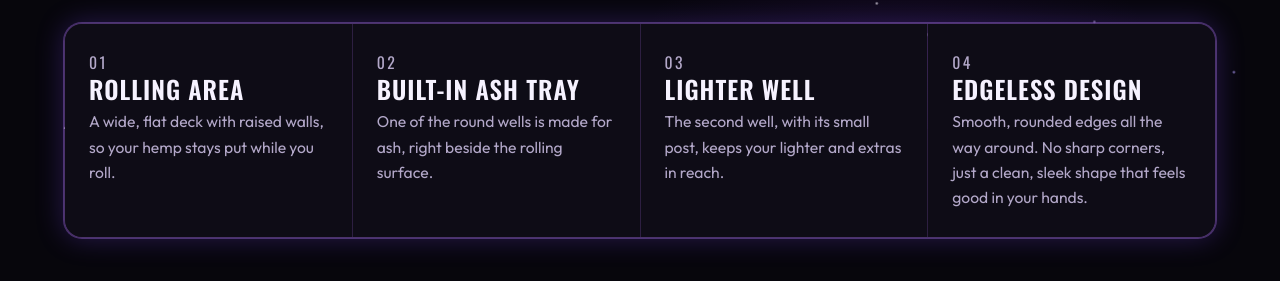
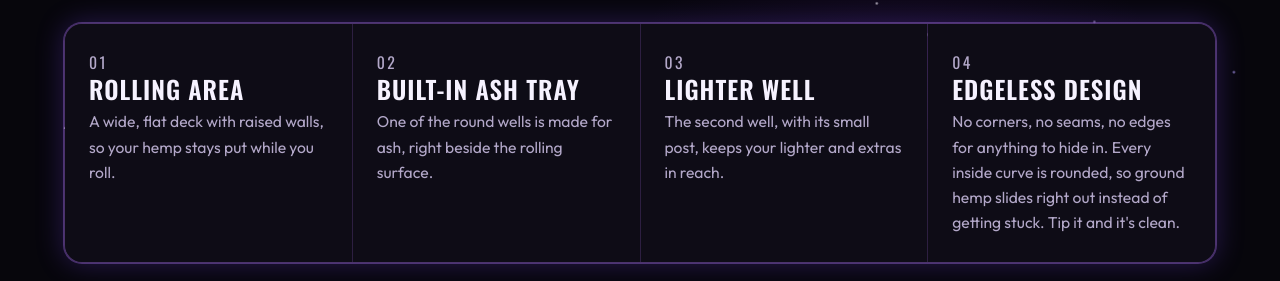
Before and after one commit to metamane1/lomaferro, a plain HTML site: page index.html in a window 1280 px wide. Shown: the part 671-952 px from the top of the page. Drawn offline with Linux system fonts and the light colour scheme.

Commit message:
Edgeless copy: nothing gets stuck

```diff
--- a/index.html
+++ b/index.html
@@ -83,7 +83,7 @@
       <article class="feature">
         <p class="feature-num">04</p>
         <h2>Edgeless design</h2>
-        <p>Smooth, rounded edges all the way around. No sharp corners, just a clean, sleek shape that feels good in your hands.</p>
+        <p>No corners, no seams, no edges for anything to hide in. Every inside curve is rounded, so ground hemp slides right out instead of getting stuck. Tip it and it's clean.</p>
       </article>
     </section>
 
```
